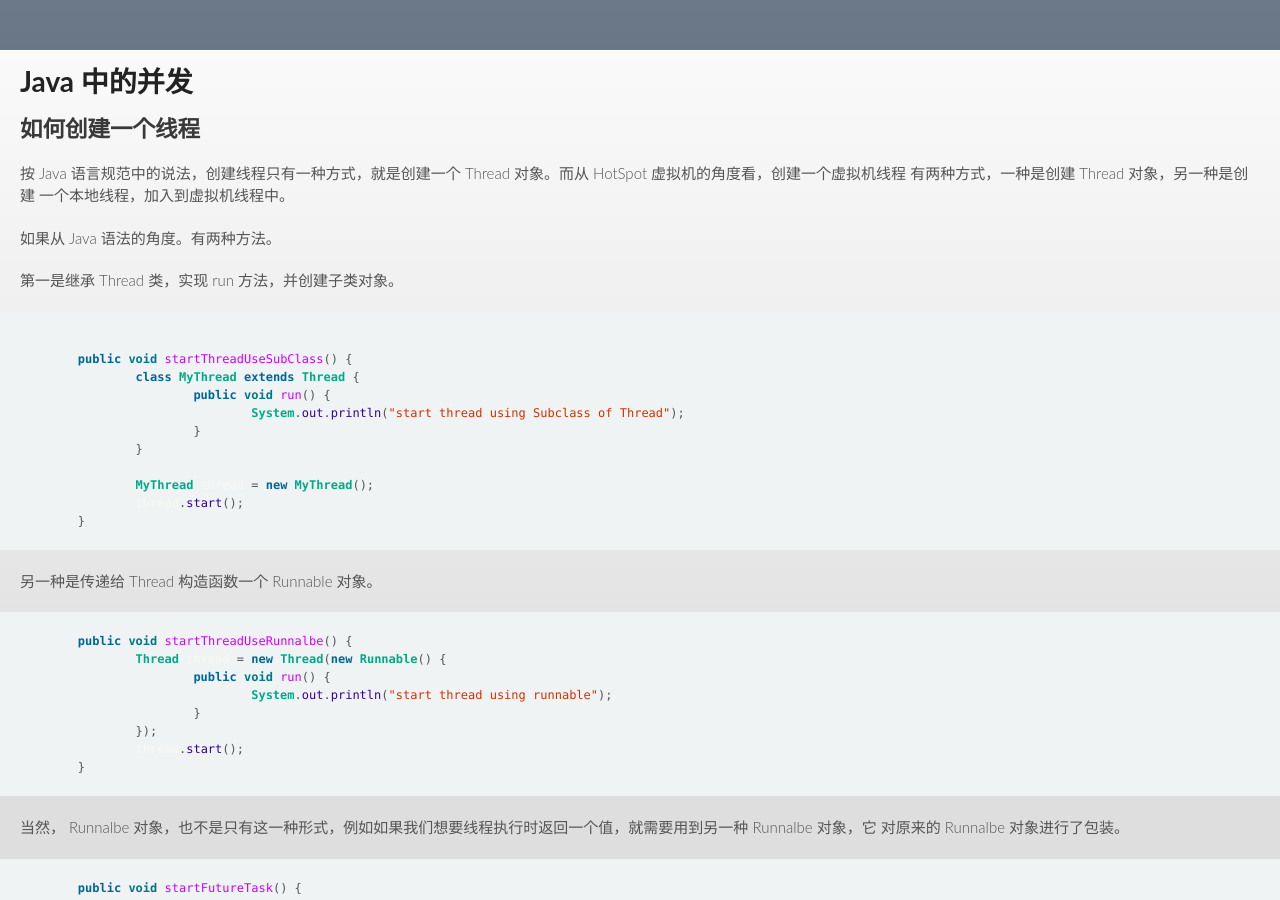
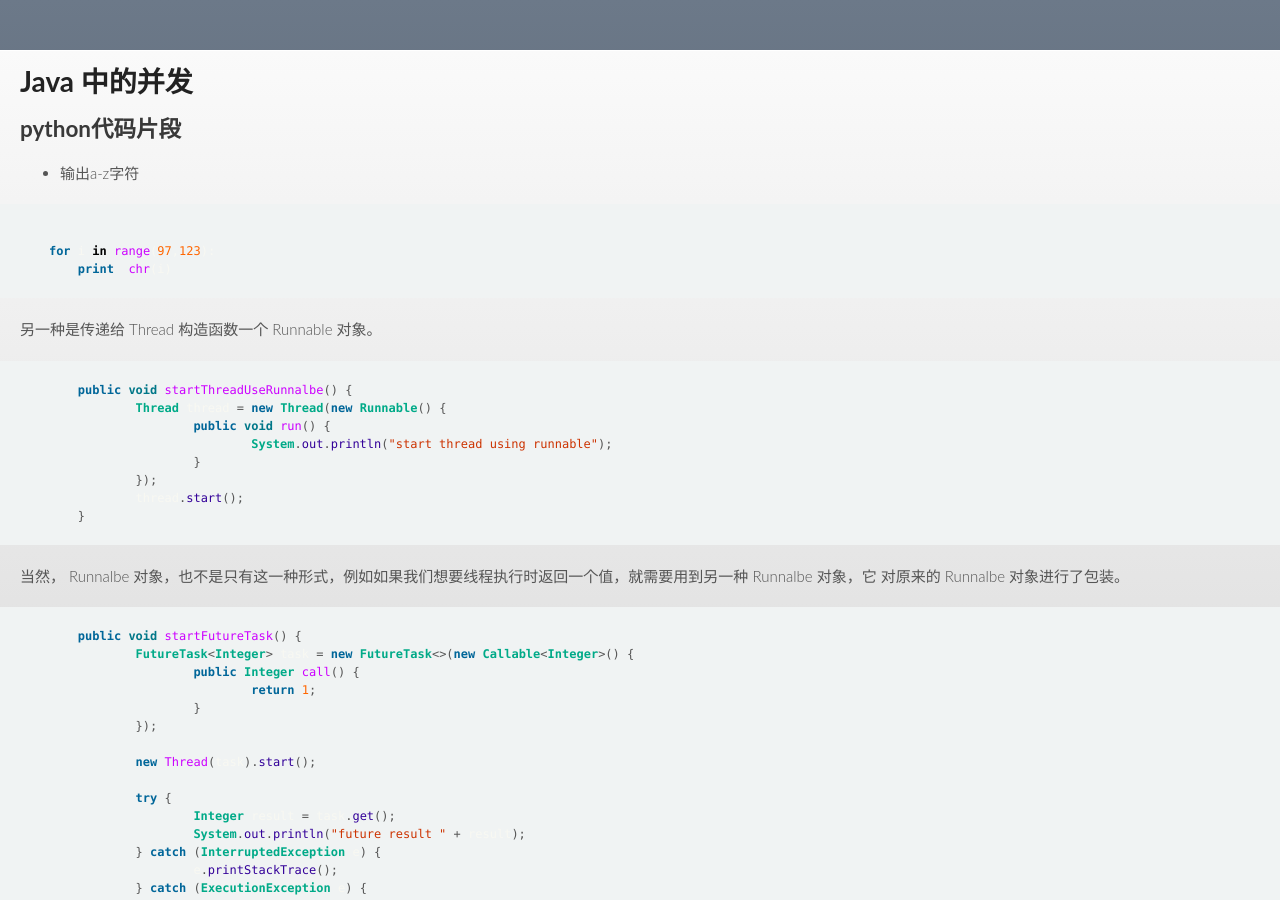
Before and after one commit to houht/houht.github.io, a Jekyll site: the page built from _posts/2015-03-05-python-test.md, in a window 1280 px wide and 900 px high. Built offline with Jekyll 4.4.1, drawn with Linux system fonts in a browser that asks for light colours; Markdown is read by kramdown in place of the engine named in the settings.

Commit message:
Update and rename 2015-03-05-java-test.md to 2015-03-05-python-test.md

````diff
--- a/_posts/2015-03-05-java-test.md
+++ b/_posts/2015-03-05-python-test.md
@@ -1,31 +1,17 @@
 ---
 layout: default
 title: Java 中的并发
-comments: true
 ---
 
 
-## 如何创建一个线程
+## python代码片段
 
-按 Java 语言规范中的说法，创建线程只有一种方式，就是创建一个 Thread 对象。而从 HotSpot 虚拟机的角度看，创建一个虚拟机线程
-有两种方式，一种是创建 Thread 对象，另一种是创建 一个本地线程，加入到虚拟机线程中。
+* 输出a-z字符
 
-如果从 Java 语法的角度。有两种方法。
+```python
 
-第一是继承 Thread 类，实现 run 方法，并创建子类对象。
-
-```java
-
-	public void startThreadUseSubClass() {
-		class MyThread extends Thread {
-			public void run() {
-				System.out.println("start thread using Subclass of Thread");
-			}
-		}
-
-		MyThread thread = new MyThread();
-		thread.start();
-	}
+    for i in range(97,123):
+        print  chr(i)
 ```
 
 
````
